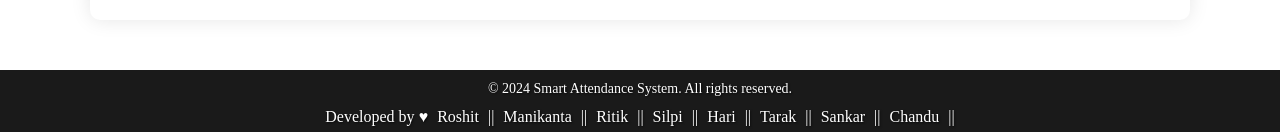
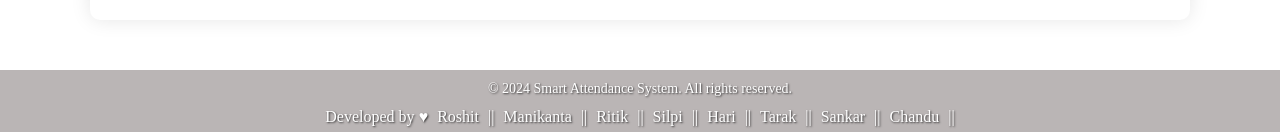
Before and after one commit to iamritik9/smart-attendance-systems, an Angular app: page /Home in a window 1280 px wide. Shown: the part 3445-3577 px from the top of the page. Built offline with nearby package versions, Linux system fonts and the light colour scheme.

Commit message:
footer color change

```diff
--- a/src/app/landing-page/footer/footer.component.css
+++ b/src/app/landing-page/footer/footer.component.css
@@ -6,7 +6,7 @@ footer {
     padding: 6px 0;
     color: white;
     text-align: center;
-    background-color: #1a1a1a;
+    background-color: #bab5b5;
     font-family: 'Times New Roman', Times, serif;
     text-shadow: 1px 1px 2px rgba(0, 0, 0, 0.7);
 }
```
